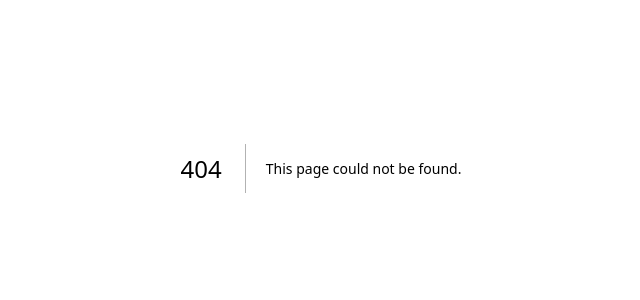
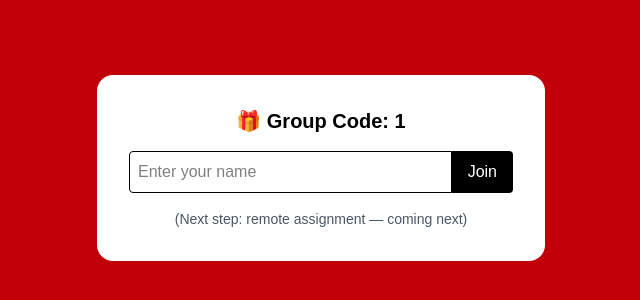
Before and after one commit to AnishaPaturi/Secret-Santa-, a Next.js app: page /group/1 in a window 1280 px wide. Before the commit this address had no page. Shown: the part 232-532 px from the top of the page, without its empty margins (319-959 px from the left). Built offline with nearby package versions, Linux system fonts and the light colour scheme.

Commit message:
Add Create Group button on home

```diff
--- /dev/null
+++ b/app/create/page.tsx
@@ -0,0 +1,71 @@
+'use client'
+import { useRouter } from 'next/navigation'
+import { useState } from 'react'
+
+export default function CreateGroupPage() {
+  const router = useRouter()
+  const [code, setCode] = useState('')
+
+  function createGroup() {
+    const newCode = Math.random().toString(36).substring(2, 8).toUpperCase()
+    setCode(newCode)
+  }
+
+  function goToGroup() {
+    router.push(`/group/${code}`)
+  }
+
+  return (
+    <div className="min-h-screen flex items-center justify-center bg-red-700 text-white p-6">
+      <div className="bg-white text-black rounded-2xl p-8 w-full max-w-md space-y-4 text-center">
+        <h1 className="text-2xl font-bold">🎄 Create a Secret Santa Group</h1>
+
+        {!code && (
+          <button
+            onClick={createGroup}
+            className="w-full bg-black text-white py-2 rounded"
+          >
+            Generate Group Code
+          </button>
+        )}
+
+        {code && (
+          <>
+            <p className="text-lg font-semibold">Group Code:</p>
+            <p className="text-3xl font-bold tracking-widest bg-gray-100 py-2 rounded">
+              {code}
+            </p>
+
+            <button
+              onClick={goToGroup}
+              className="w-full bg-green-600 text-white py-2 rounded"
+            >
+              Enter Group
+            </button>
+
+            <button
+              onClick={() =>
+                navigator.share
+                  ? navigator.share({
+                      title: 'Join my Secret Santa!',
+                      url: `${window.location.origin}/group/${code}`,
+                    })
+                  : alert('Copy this link and share it!')
+              }
+              className="w-full bg-blue-600 text-white py-2 rounded"
+            >
+              Share Link
+            </button>
+          </>
+        )}
+
+        <button
+          onClick={() => router.push('/')}
+          className="text-sm text-gray-600 underline"
+        >
+          ← Back to Home
+        </button>
+      </div>
+    </div>
+  )
+}
--- /dev/null
+++ b/app/group/[code]/page.tsx
@@ -0,0 +1,47 @@
+'use client'
+import { useParams } from 'next/navigation'
+import { useState } from 'react'
+
+export default function GroupRoom() {
+  const { code } = useParams()
+  const [name, setName] = useState('')
+  const [members, setMembers] = useState<string[]>([])
+
+  function joinGroup() {
+    if (!name.trim()) return
+    setMembers([...members, name.trim()])
+    setName('')
+  }
+
+  return (
+    <div className="min-h-screen flex items-center justify-center bg-red-700 p-6">
+      <div className="bg-white rounded-2xl p-8 w-full max-w-md text-black space-y-4">
+        <h1 className="text-xl font-bold text-center">🎁 Group Code: {code}</h1>
+
+        <div className="flex">
+          <input
+            className="flex-1 border p-2 rounded-l"
+            placeholder="Enter your name"
+            value={name}
+            onChange={e => setName(e.target.value)}
+          />
+          <button onClick={joinGroup} className="bg-black text-white px-4 rounded-r">
+            Join
+          </button>
+        </div>
+
+        <div className="space-y-2">
+          {members.map((m, i) => (
+            <div key={i} className="bg-red-600 text-white px-3 py-1 rounded">
+              {m}
+            </div>
+          ))}
+        </div>
+
+        <p className="text-sm text-gray-600 text-center">
+          (Next step: remote assignment — coming next)
+        </p>
+      </div>
+    </div>
+  )
+}
--- a/app/page.tsx
+++ b/app/page.tsx
@@ -132,13 +132,22 @@ export default function SecretSanta() {
         )}
       </div>
 
-      {/* Join Group Button */}
-      <button
-        onClick={() => router.push('/join')}
-        className="fixed top-4 left-4 bg-white text-black px-4 py-2 rounded-full font-semibold shadow z-30"
-      >
-        Join a Group
-      </button>
+      {/* Join / Create Group Buttons */}
+      <div className="fixed top-4 left-4 flex gap-2 z-30">
+        <button
+          onClick={() => router.push('/join')}
+          className="bg-white text-black px-4 py-2 rounded-full font-semibold shadow"
+        >
+          Join Group
+        </button>
+
+        <button
+          onClick={() => router.push('/create')}
+          className="bg-green-600 text-white px-4 py-2 rounded-full font-semibold shadow"
+        >
+          Create Group
+        </button>
+      </div>
 
       {snow && (
         <div className="absolute inset-0 pointer-events-none">
```
